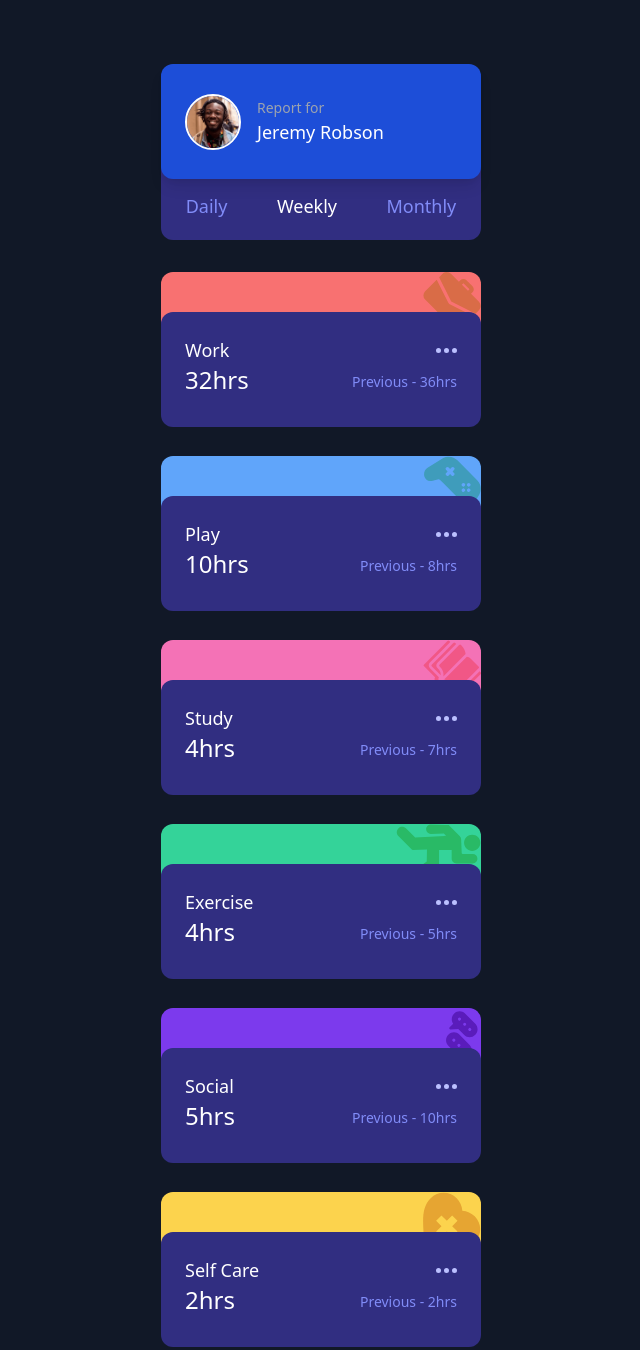
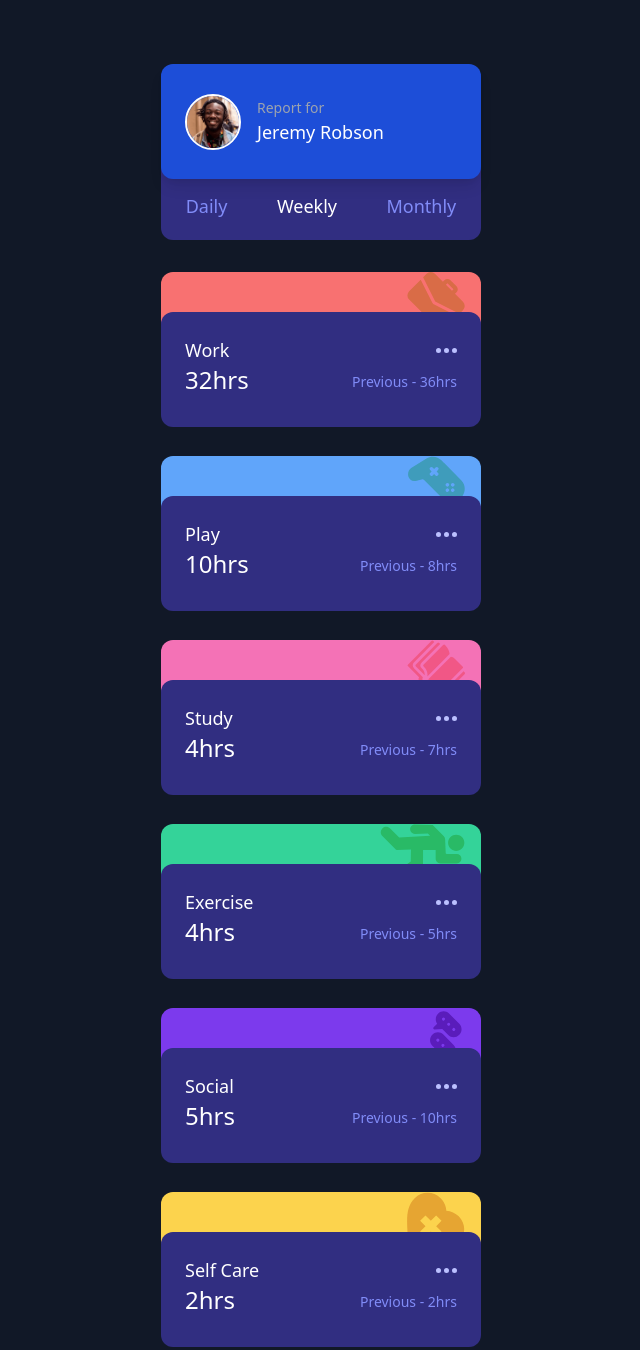
Before and after one commit to abulyousuf/time-tracking-dashboard, a plain HTML site: page index.html in a window 1280 px wide. Shown: the whole page, without its empty margins (319-959 px from the left). Drawn offline with nearby package versions, Linux system fonts and the light colour scheme.

Commit message:
Add padding to images

```diff
--- a/index.html
+++ b/index.html
@@ -30,7 +30,7 @@
         </section>
 
         <section class="w-80 h-36 mt-8 relative">
-            <div class="w-full h-2/5 bg-red-400 flex justify-end rounded-t-xl absolute">
+            <div class="w-full h-2/5 bg-red-400 flex justify-end rounded-t-xl absolute pr-4">
                 <img src="./images/icon-work.svg" alt="Work">
             </div>
             <div class="w-full h-4/5 mt-10 bg-indigo-900 rounded-xl absolute z-10">
@@ -46,7 +46,7 @@
         </section>
 
         <section class="w-80 h-36 mt-10 relative">
-            <div class="w-full h-2/5 bg-blue-400 flex justify-end rounded-t-xl absolute">
+            <div class="w-full h-2/5 bg-blue-400 flex justify-end rounded-t-xl absolute pr-4">
                 <img src="./images/icon-play.svg" alt="Play">
             </div>
             <div class="w-full h-4/5 mt-10 bg-indigo-900 rounded-xl absolute z-10">
@@ -62,7 +62,7 @@
         </section>
 
         <section class="w-80 h-36 mt-10 relative">
-            <div class="w-full h-2/5 bg-pink-400 flex justify-end rounded-t-xl absolute">
+            <div class="w-full h-2/5 bg-pink-400 flex justify-end rounded-t-xl absolute pr-4">
                 <img class="opacity-60" src="./images/icon-study.svg" alt="Study">
             </div>
             <div class="w-full h-4/5 mt-10 bg-indigo-900 rounded-xl absolute z-10">
@@ -78,7 +78,7 @@
         </section>
 
         <section class="w-80 h-36 mt-10 relative">
-            <div class="w-full h-2/5 bg-green-400 flex justify-end rounded-t-xl absolute">
+            <div class="w-full h-2/5 bg-green-400 flex justify-end rounded-t-xl absolute pr-4">
                 <img src="./images/icon-exercise.svg" alt="Exercise">
             </div>
             <div class="w-full h-4/5 mt-10 bg-indigo-900 rounded-xl absolute z-10">
@@ -94,7 +94,7 @@
         </section>
 
         <section class="w-80 h-36 mt-10 relative">
-            <div class="w-full h-2/5 bg-purple-600 flex justify-end rounded-t-xl absolute">
+            <div class="w-full h-2/5 bg-purple-600 flex justify-end rounded-t-xl absolute pr-4">
                 <img src="./images/icon-social.svg" alt="Social">
             </div>
             <div class="w-full h-4/5 mt-10 bg-indigo-900 rounded-xl absolute z-10">
@@ -110,7 +110,7 @@
         </section>
 
         <section class="w-80 h-36 mt-10 mb-16 relative">
-            <div class="w-full h-2/5 bg-yellow-300 flex justify-end rounded-t-xl absolute">
+            <div class="w-full h-2/5 bg-yellow-300 flex justify-end rounded-t-xl absolute pr-4">
                 <img src="./images/icon-self-care.svg" alt="Self Care">
             </div>
             <div class="w-full h-4/5 mt-10 bg-indigo-900 rounded-xl absolute z-10">
```
